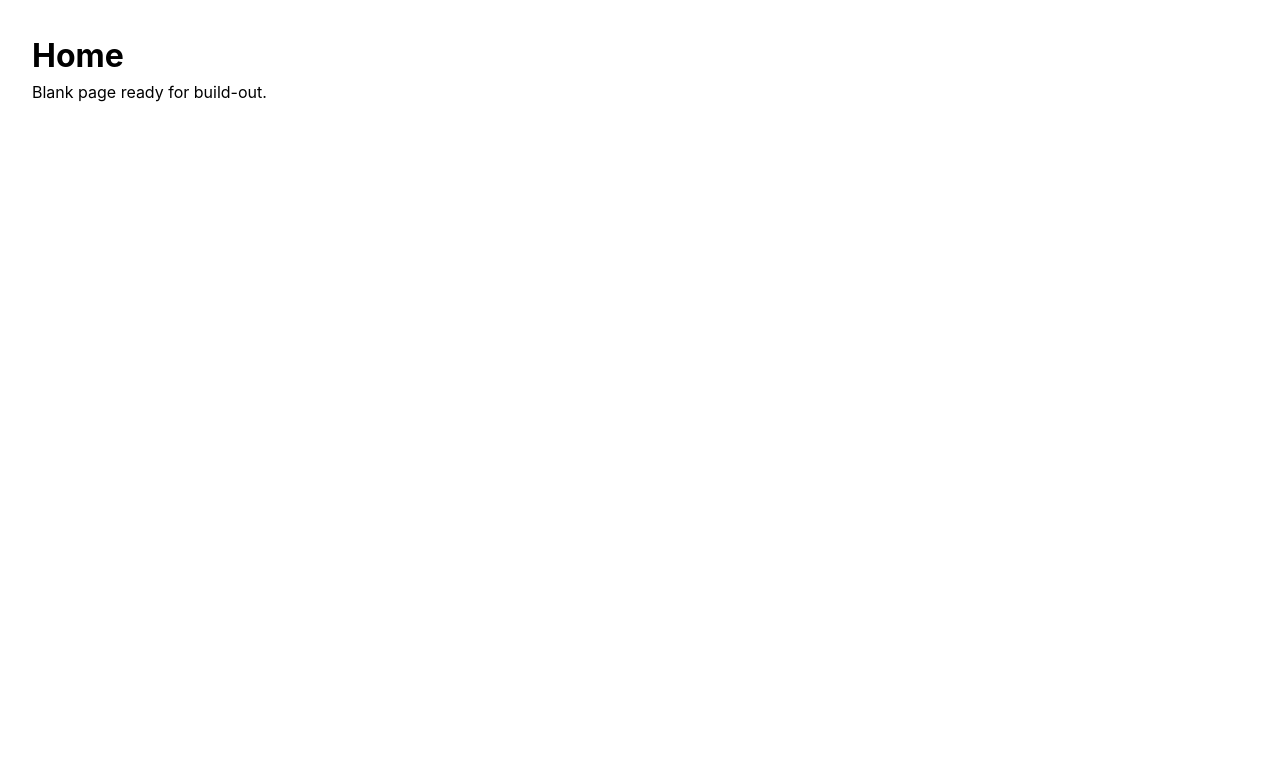
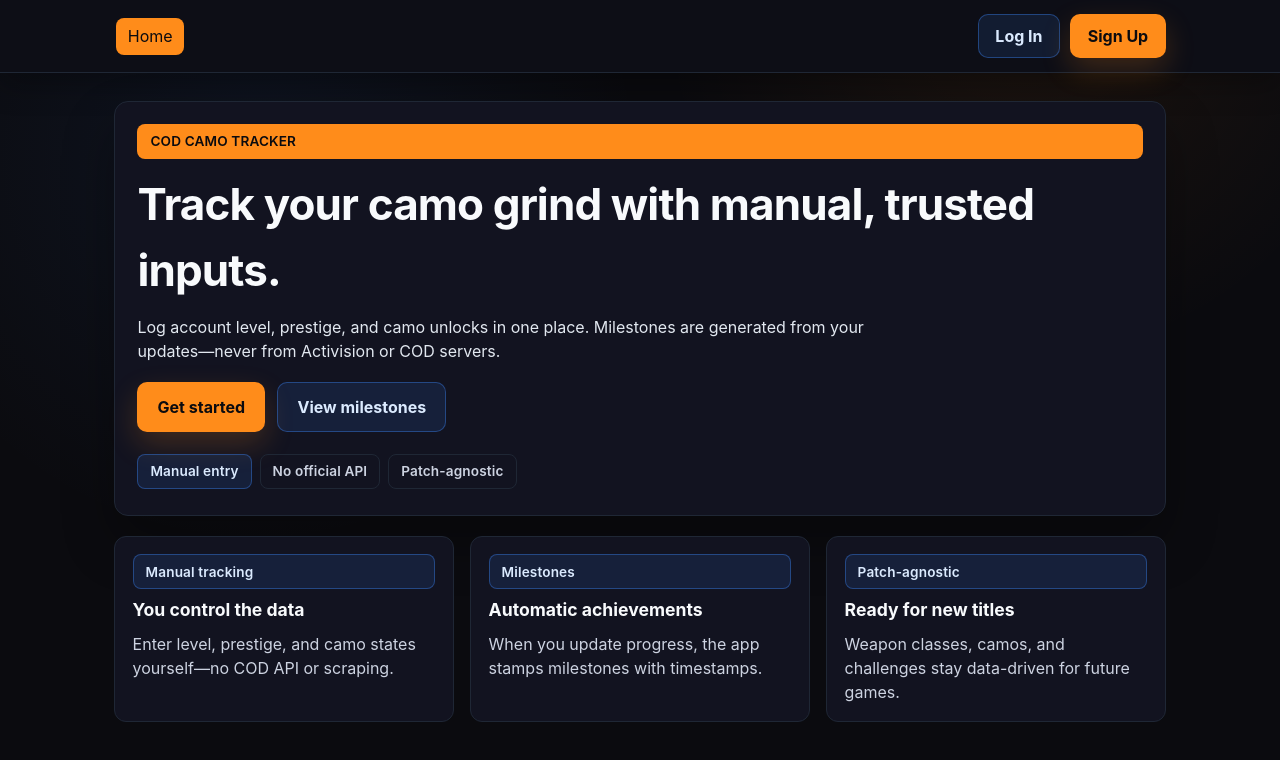
Before and after one commit to JonJon2005/CallOfDutyTracker, a Next.js app: page /home in a window 1280 px wide. Shown: the top 760 px of the page. Built offline with nearby package versions, Linux system fonts and the light colour scheme.

Commit message:
[FEAT] - Placeholder home page

```diff
--- /dev/null
+++ b/src/app/components/Header.tsx
@@ -0,0 +1,23 @@
+import Link from "next/link";
+
+export function Header() {
+  return (
+    <div className="nav-bar" role="navigation" aria-label="Main navigation">
+      <header className="site-header">
+        <nav className="nav nav-left">
+          <Link href="/home" className="nav-link active">
+            Home
+          </Link>
+        </nav>
+        <div className="auth-actions">
+          <a className="btn btn-secondary" href="#">
+            Log In
+          </a>
+          <a className="btn btn-primary" href="#">
+            Sign Up
+          </a>
+        </div>
+      </header>
+    </div>
+  );
+}
--- a/src/app/globals.css
+++ b/src/app/globals.css
@@ -1,8 +1,14 @@
 :root {
-  color-scheme: light;
+  color-scheme: dark;
   font-family: -apple-system, BlinkMacSystemFont, "Segoe UI", Arial, sans-serif;
   line-height: 1.5;
   font-weight: 400;
+  --bg: #0b0b0f;
+  --panel: #121320;
+  --border: #1f2735;
+  --muted: #cdd3e1;
+  --orange: #ff8c1a;
+  --blue: #3b82f6;
 }
 
 * {
@@ -12,5 +18,193 @@
 }
 
 body {
-  padding: 2rem;
+  background: radial-gradient(circle at 20% 20%, rgba(59, 130, 246, 0.08), transparent 32%),
+    radial-gradient(circle at 80% 0%, rgba(255, 140, 26, 0.08), transparent 28%),
+    var(--bg);
+  color: #f8fafc;
+  min-height: 100vh;
 }
+
+a {
+  color: inherit;
+  text-decoration: none;
+}
+
+main {
+  max-width: 1100px;
+  margin: 0 auto;
+  padding: 1.75rem 1.5rem 2.5rem;
+}
+
+.nav-bar {
+  width: 100%;
+  background: #0d0e16;
+  border-bottom: 1px solid var(--border);
+  box-shadow: 0 12px 30px rgba(0, 0, 0, 0.28);
+}
+
+.site-header {
+  max-width: 1100px;
+  margin: 0 auto;
+  padding: 0.9rem 1.5rem 0.85rem;
+  display: flex;
+  align-items: center;
+  gap: 1rem;
+  justify-content: space-between;
+}
+
+.nav {
+  display: flex;
+  align-items: center;
+  gap: 0.75rem;
+}
+
+.nav-left {
+  margin-right: auto;
+  padding-left: 0.15rem;
+}
+
+.nav-link {
+  color: var(--muted);
+  padding: 0.35rem 0.65rem;
+  border-radius: 8px;
+  border: 1px solid transparent;
+  transition: background 120ms ease, color 120ms ease, border-color 120ms ease;
+}
+
+.nav-link.active {
+  color: #0b0b0f;
+  background: var(--orange);
+  border-color: rgba(255, 140, 26, 0.6);
+}
+
+.nav-link:not(.active):hover {
+  color: #dbeafe;
+  border-color: var(--border);
+}
+
+.auth-actions {
+  display: flex;
+  align-items: center;
+  gap: 0.6rem;
+}
+
+.auth-actions .btn {
+  padding: 0.55rem 1.05rem;
+}
+
+.hero {
+  background: var(--panel);
+  border: 1px solid var(--border);
+  border-radius: 14px;
+  padding: 1.4rem 1.4rem 1.6rem;
+  box-shadow: 0 26px 52px rgba(0, 0, 0, 0.32);
+  display: flex;
+  flex-direction: column;
+  gap: 0.75rem;
+}
+
+h1 {
+  font-size: clamp(2.05rem, 3.6vw, 2.75rem);
+  letter-spacing: -0.02em;
+}
+
+.lede {
+  color: #e2e8f0;
+  max-width: 780px;
+}
+
+.pill {
+  display: inline-flex;
+  align-items: center;
+  gap: 0.35rem;
+  padding: 0.4rem 0.75rem;
+  border-radius: 8px;
+  font-size: 0.85rem;
+  font-weight: 600;
+  letter-spacing: 0.01em;
+  border: 1px solid transparent;
+}
+
+.pill-orange {
+  background: var(--orange);
+  color: #0b0b0f;
+}
+
+.pill-blue {
+  background: rgba(59, 130, 246, 0.12);
+  color: #dbeafe;
+  border-color: rgba(59, 130, 246, 0.4);
+}
+
+.pill-outline {
+  background: transparent;
+  color: var(--muted);
+  border-color: var(--border);
+}
+
+.cta-group {
+  display: flex;
+  flex-wrap: wrap;
+  gap: 0.75rem;
+  margin-top: 0.4rem;
+}
+
+.btn {
+  display: inline-flex;
+  align-items: center;
+  gap: 0.35rem;
+  padding: 0.75rem 1.2rem;
+  border-radius: 10px;
+  font-weight: 700;
+  border: 1px solid transparent;
+  transition: transform 120ms ease, box-shadow 120ms ease, border-color 120ms ease;
+}
+
+.btn:hover {
+  transform: translateY(-1px);
+}
+
+.btn-primary {
+  background: var(--orange);
+  color: #0b0b0f;
+  box-shadow: 0 12px 30px rgba(255, 140, 26, 0.2);
+}
+
+.btn-secondary {
+  background: rgba(59, 130, 246, 0.12);
+  color: #dbeafe;
+  border-color: rgba(59, 130, 246, 0.4);
+}
+
+.meta-row {
+  display: flex;
+  flex-wrap: wrap;
+  gap: 0.5rem;
+  margin-top: 0.65rem;
+}
+
+.cards {
+  display: grid;
+  grid-template-columns: repeat(auto-fit, minmax(260px, 1fr));
+  gap: 1rem;
+  margin-top: 1.25rem;
+}
+
+.card {
+  background: var(--panel);
+  border: 1px solid var(--border);
+  border-radius: 12px;
+  padding: 1.1rem;
+  display: flex;
+  flex-direction: column;
+  gap: 0.5rem;
+}
+
+.card h3 {
+  font-size: 1.1rem;
+}
+
+.muted {
+  color: var(--muted);
+}
--- a/src/app/home/page.tsx
+++ b/src/app/home/page.tsx
@@ -1,8 +1,57 @@
+const highlights = [
+  {
+    label: "Manual tracking",
+    title: "You control the data",
+    copy: "Enter level, prestige, and camo states yourself—no COD API or scraping.",
+  },
+  {
+    label: "Milestones",
+    title: "Automatic achievements",
+    copy: "When you update progress, the app stamps milestones with timestamps.",
+  },
+  {
+    label: "Patch-agnostic",
+    title: "Ready for new titles",
+    copy: "Weapon classes, camos, and challenges stay data-driven for future games.",
+  },
+];
+
 export default function Home() {
   return (
     <main>
-      <h1>Home</h1>
-      <p>Blank page ready for build-out.</p>
+      <section className="hero">
+        <span className="pill pill-orange">COD CAMO TRACKER</span>
+        <h1>Track your camo grind with manual, trusted inputs.</h1>
+        <p className="lede">
+          Log account level, prestige, and camo unlocks in one place. Milestones
+          are generated from your updates—never from Activision or COD servers.
+        </p>
+
+        <div className="cta-group">
+          <a className="btn btn-primary" href="#">
+            Get started
+          </a>
+          <a className="btn btn-secondary" href="#">
+            View milestones
+          </a>
+        </div>
+
+        <div className="meta-row">
+          <span className="pill pill-blue">Manual entry</span>
+          <span className="pill pill-outline">No official API</span>
+          <span className="pill pill-outline">Patch-agnostic</span>
+        </div>
+      </section>
+
+      <section className="cards">
+        {highlights.map((item) => (
+          <article key={item.title} className="card">
+            <span className="pill pill-blue">{item.label}</span>
+            <h3>{item.title}</h3>
+            <p className="muted">{item.copy}</p>
+          </article>
+        ))}
+      </section>
     </main>
   );
 }
--- a/src/app/layout.tsx
+++ b/src/app/layout.tsx
@@ -1,5 +1,6 @@
 import type { Metadata } from "next";
 import "./globals.css";
+import { Header } from "./components/Header";
 
 export const metadata: Metadata = {
   title: "COD Camo Tracker",
@@ -13,7 +14,10 @@ export default function RootLayout({
 }) {
   return (
     <html lang="en">
-      <body>{children}</body>
+      <body>
+        <Header />
+        {children}
+      </body>
     </html>
   );
 }
```
Also changed, not shown: src/app/page.tsx (+3 -6 lines).
